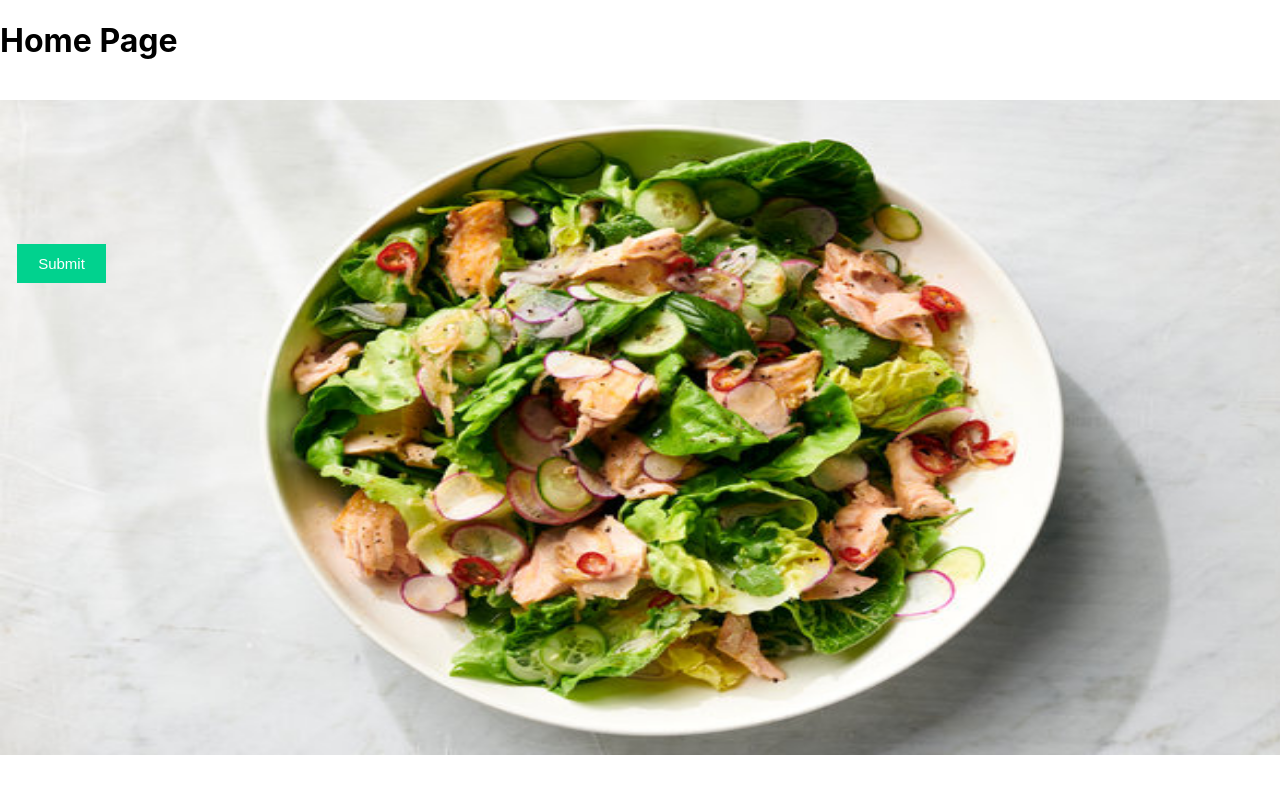
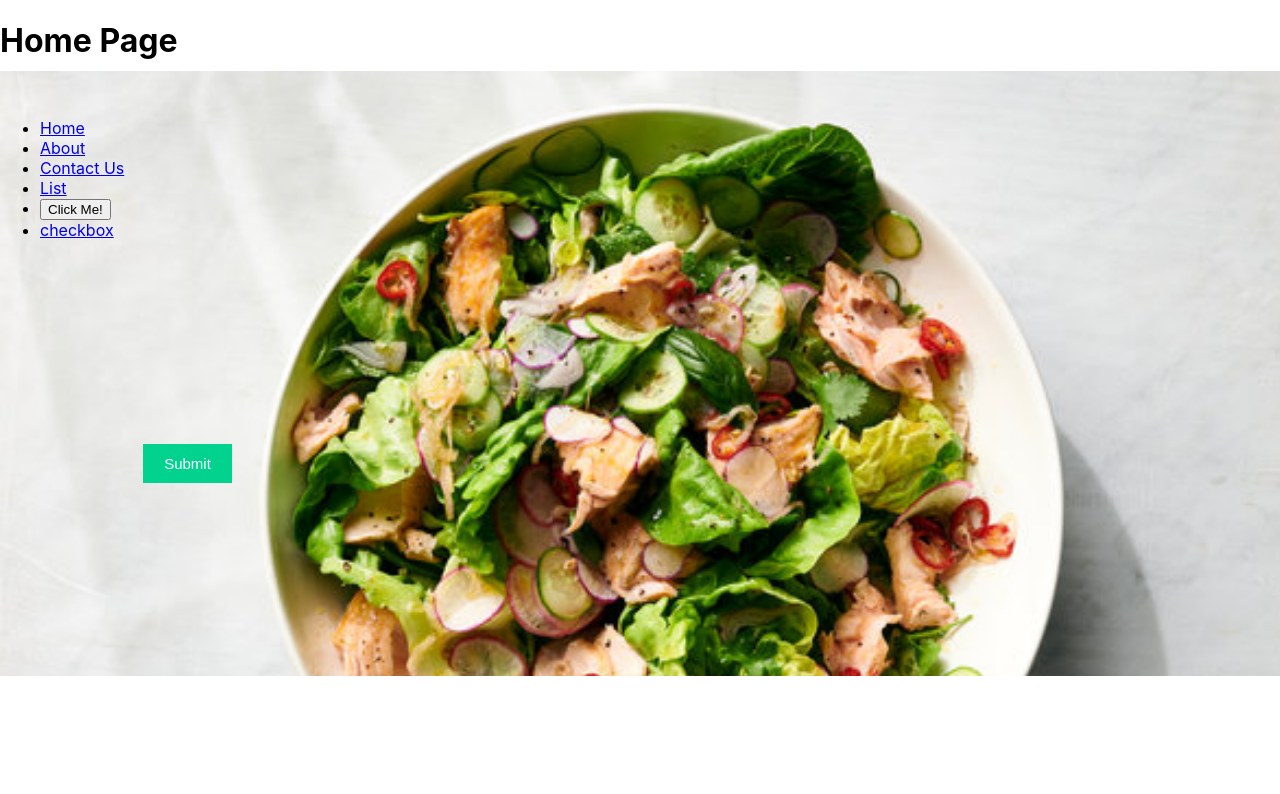
Before and after one commit to jyumohfour/meal-prep-app, a React (Create React App) app: page / in a window 1280 px wide. Shown: the top 794 px of the page. Built offline with nearby package versions, Linux system fonts and the light colour scheme.

Commit message:
placed image as home background

```diff
--- a/src/elements/Home.jsx
+++ b/src/elements/Home.jsx
@@ -10,8 +10,9 @@ import salad from "./images/salad.jpeg";
 const Home = () => {
 return (
 
-		<div>
+		<div img alt = "salad" className = "homeImg" src = {salad} >
 		<h1>Home Page</h1>
+		{/* <img alt="salad" className="homeImg" src={salad} /> */}
 		<br />
 		<ul>
 			<li>
@@ -41,10 +42,6 @@ return (
 				<Link to="/checkbox">checkbox</Link>
 			</li>
 		</ul>
-		{/* salad image*/}
-		<div>
-			<img alt="salad" className="homeImg" src={salad} />
-		</div>
 		<Link to ="/about">
 		<div className="button-container">
           <input type="submit" />
--- a/src/elements/styles.css
+++ b/src/elements/styles.css
@@ -32,13 +32,13 @@ input[type="submit"]:hover {
 
 /* salad image */
 .homeImg {
-    position: absolute;
     width: 1310px;
     height: 655px;
-    left: 0px;
-    top: 100px;
 
     background: url('./images/salad.jpeg');
+    background-repeat: no-repeat;  /*prevents image repeat*/
+    background-size: 100%; /*clarifies size*/
+    background-position: 0px 50px
 }
 
 /* Submit button */
@@ -52,8 +52,8 @@ input[type="submit"]:hover {
     position: absolute;
     width: 27px;
     height: 10px;
-    left: 24px; /* affects x position*/
-    top: 200px; /* affects y position */
+    left: 150px; /* affects x position*/
+    top: 400px; /* affects y position */
 }
 
 .login-form {
```
